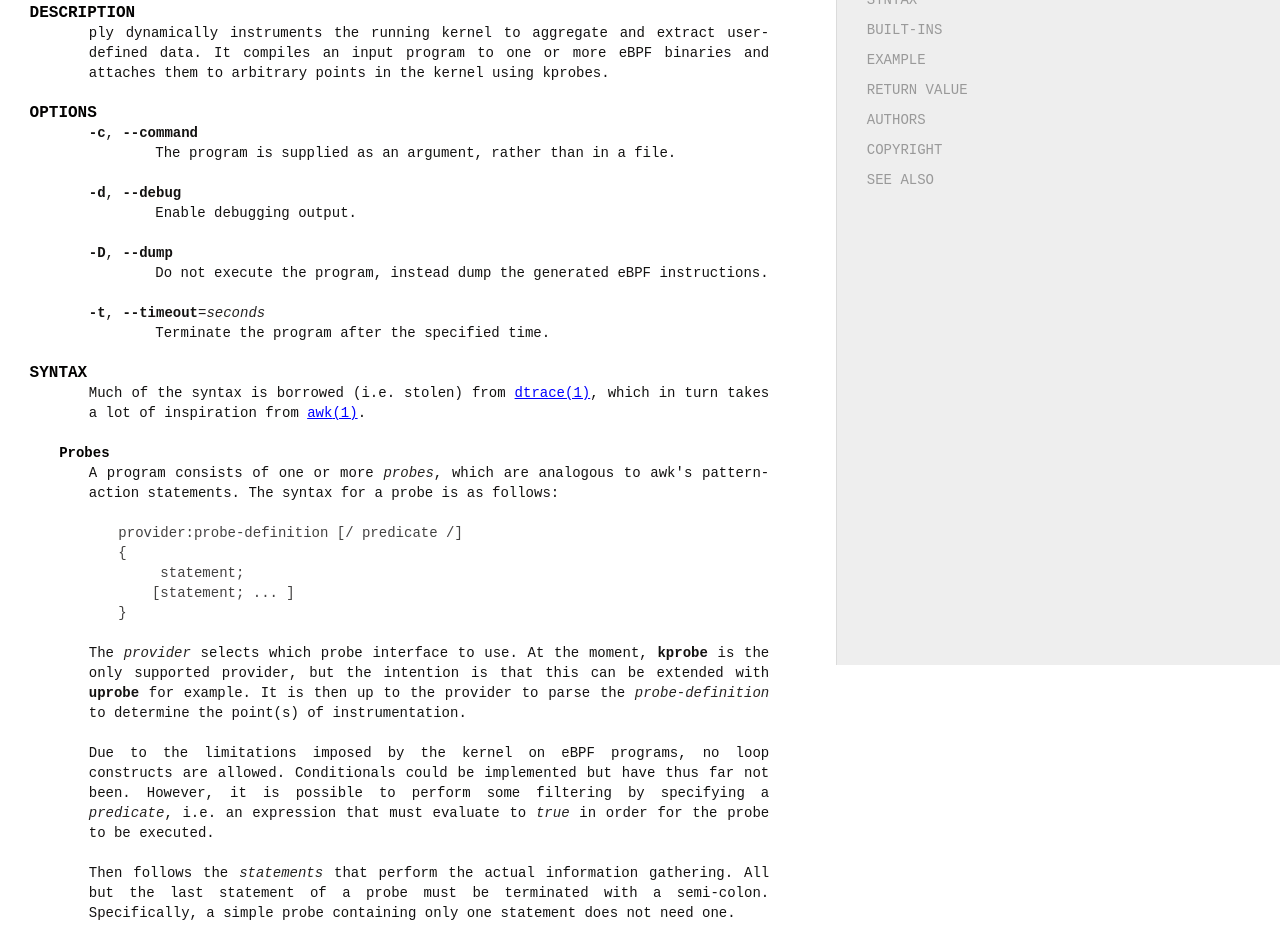
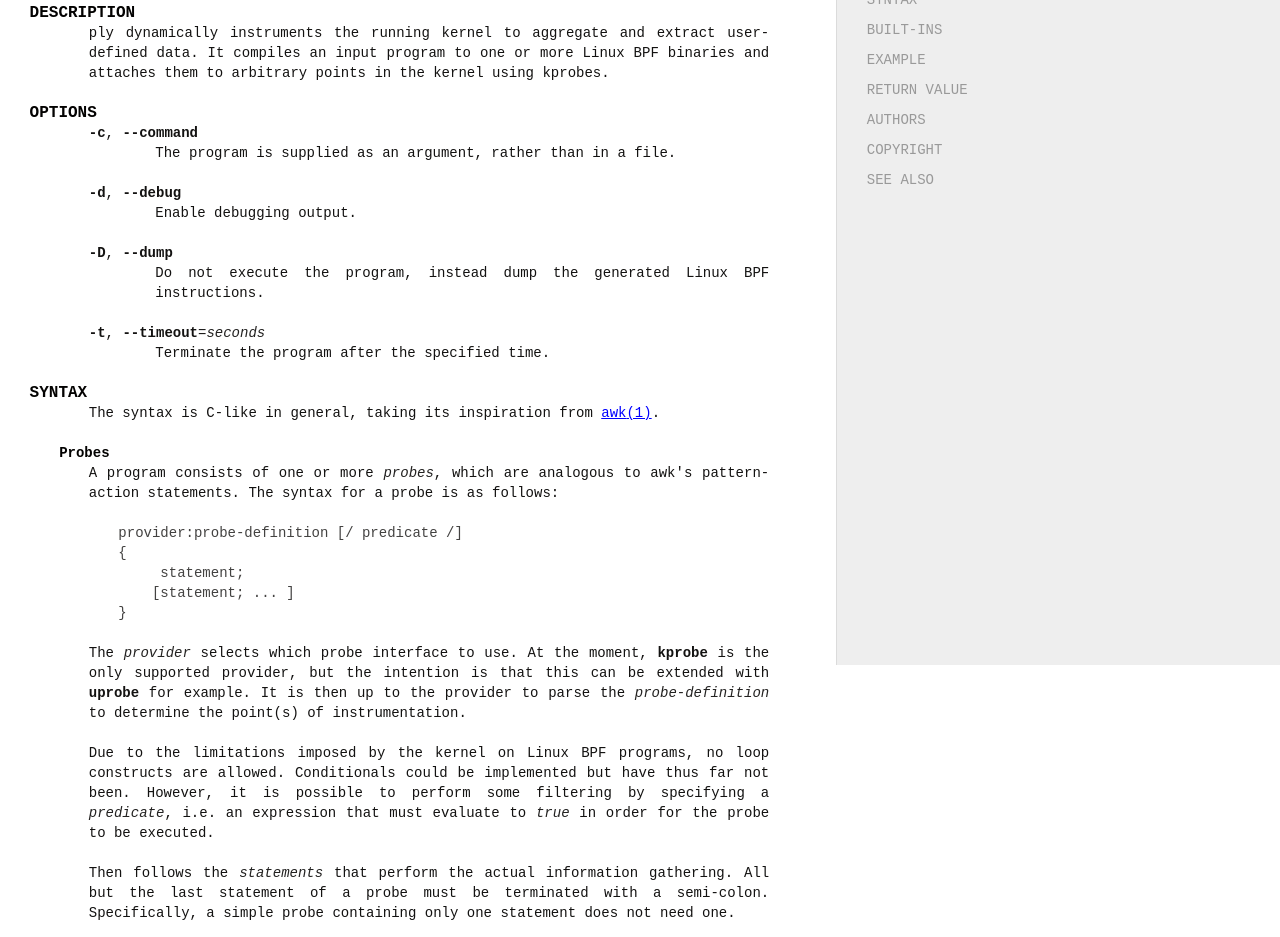
Before and after one commit to wkz/ply, a plain HTML site: page ply.1.html in a window 1280 px wide. Shown: the part 183-1120 px from the top of the page. Drawn offline with Linux system fonts and the light colour scheme.

Commit message:
update man-page from master

```diff
--- a/ply.1.html
+++ b/ply.1.html
@@ -92,7 +92,7 @@
 
 <p>ply dynamically instruments the running kernel to aggregate and
 extract user-defined data. It compiles an input program to one or more
-eBPF binaries and attaches them to arbitrary points in the kernel
+Linux BPF binaries and attaches them to arbitrary points in the kernel
 using kprobes.</p>
 
 <h2 id="OPTIONS">OPTIONS</h2>
@@ -100,7 +100,7 @@ using kprobes.</p>
 <dl>
 <dt><code>-c</code>, <code>--command</code></dt><dd><p>The program is supplied as an argument, rather than in a file.</p></dd>
 <dt><code>-d</code>, <code>--debug</code></dt><dd><p>Enable debugging output.</p></dd>
-<dt><code>-D</code>, <code>--dump</code></dt><dd><p>Do not execute the program, instead dump the generated eBPF
+<dt><code>-D</code>, <code>--dump</code></dt><dd><p>Do not execute the program, instead dump the generated Linux BPF
 instructions.</p></dd>
 <dt><code>-t</code>, <code>--timeout</code>=<var>seconds</var></dt><dd><p>Terminate the program after the specified time.</p></dd>
 </dl>
@@ -108,8 +108,7 @@ instructions.</p></dd>
 
 <h2 id="SYNTAX">SYNTAX</h2>
 
-<p>Much of the syntax is borrowed (i.e. stolen) from <a class="man-ref" href="https://docs.oracle.com/cd/E23823_01/html/816-5166/dtrace-1m.html">dtrace<span class="s">(1)</span></a>, which in
-turn takes a lot of inspiration from <a class="man-ref" href="http://man7.org/linux/man-pages/man1/gawk.1.html">awk<span class="s">(1)</span></a>.</p>
+<p>The syntax is C-like in general, taking its inspiration from <a class="man-ref" href="http://man7.org/linux/man-pages/man1/gawk.1.html">awk<span class="s">(1)</span></a>.</p>
 
 <h3 id="Probes">Probes</h3>
 
@@ -129,11 +128,11 @@ this can be extended with <code>uprobe</code> for example. It is then up to the
 provider to parse the <em>probe-definition</em> to determine the point(s) of
 instrumentation.</p>
 
-<p>Due to the limitations imposed by the kernel on eBPF programs, no loop
-constructs are allowed. Conditionals could be implemented but have
-thus far not been. However, it is possible to perform some filtering
-by specifying a <em>predicate</em>, i.e. an expression that must evaluate to
-<em>true</em> in order for the probe to be executed.</p>
+<p>Due to the limitations imposed by the kernel on Linux BPF programs, no
+loop constructs are allowed. Conditionals could be implemented but
+have thus far not been. However, it is possible to perform some
+filtering by specifying a <em>predicate</em>, i.e. an expression that must
+evaluate to <em>true</em> in order for the probe to be executed.</p>
 
 <p>Then follows the <em>statements</em> that perform the actual information
 gathering. All but the last statement of a probe must be terminated
@@ -308,7 +307,7 @@ kprobe:ip_rcv / $rx[arg(0)] /
 
 <h2 id="AUTHORS">AUTHORS</h2>
 
-<p>Tobias Waldekranz <a href="&#109;&#97;&#x69;&#x6c;&#x74;&#x6f;&#58;&#116;&#x6f;&#98;&#x69;&#97;&#115;&#x40;&#x77;&#97;&#108;&#x64;&#x65;&#107;&#114;&#97;&#x6e;&#122;&#x2e;&#99;&#x6f;&#109;" data-bare-link="true">&#116;&#111;&#98;&#105;&#97;&#x73;&#64;&#x77;&#97;&#108;&#x64;&#101;&#107;&#114;&#97;&#x6e;&#x7a;&#x2e;&#x63;&#x6f;&#109;</a></p>
+<p>Tobias Waldekranz <a href="&#x6d;&#97;&#105;&#108;&#x74;&#111;&#x3a;&#x74;&#x6f;&#98;&#x69;&#x61;&#x73;&#64;&#119;&#x61;&#x6c;&#x64;&#101;&#107;&#x72;&#97;&#110;&#122;&#x2e;&#x63;&#111;&#109;" data-bare-link="true">&#x74;&#x6f;&#x62;&#105;&#97;&#115;&#64;&#x77;&#97;&#x6c;&#100;&#x65;&#107;&#114;&#97;&#x6e;&#122;&#46;&#99;&#x6f;&#x6d;</a></p>
 
 <h2 id="COPYRIGHT">COPYRIGHT</h2>
 
@@ -318,12 +317,12 @@ kprobe:ip_rcv / $rx[arg(0)] /
 
 <h2 id="SEE-ALSO">SEE ALSO</h2>
 
-<p><a class="man-ref" href="http://man7.org/linux/man-pages/man1/gawk.1.html">awk<span class="s">(1)</span></a>, <a class="man-ref" href="https://docs.oracle.com/cd/E23823_01/html/816-5166/dtrace-1m.html">dtrace<span class="s">(1)</span></a></p>
+<p><a class="man-ref" href="http://man7.org/linux/man-pages/man1/gawk.1.html">awk<span class="s">(1)</span></a></p>
 
 
   <ol class='man-decor man-foot man foot'>
     <li class='tl'>ply</li>
-    <li class='tc'>February 2016</li>
+    <li class='tc'>March 2016</li>
     <li class='tr'>ply(1)</li>
   </ol>
 
```
